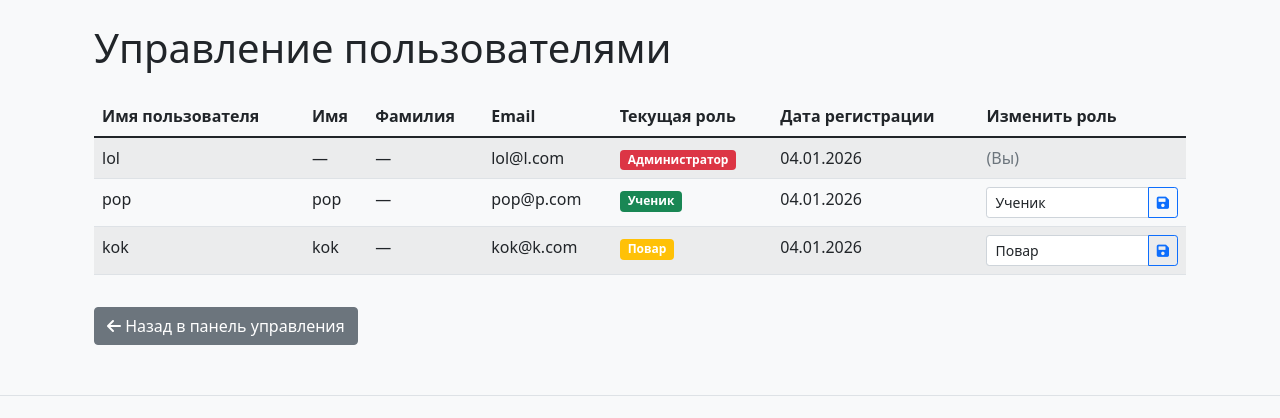
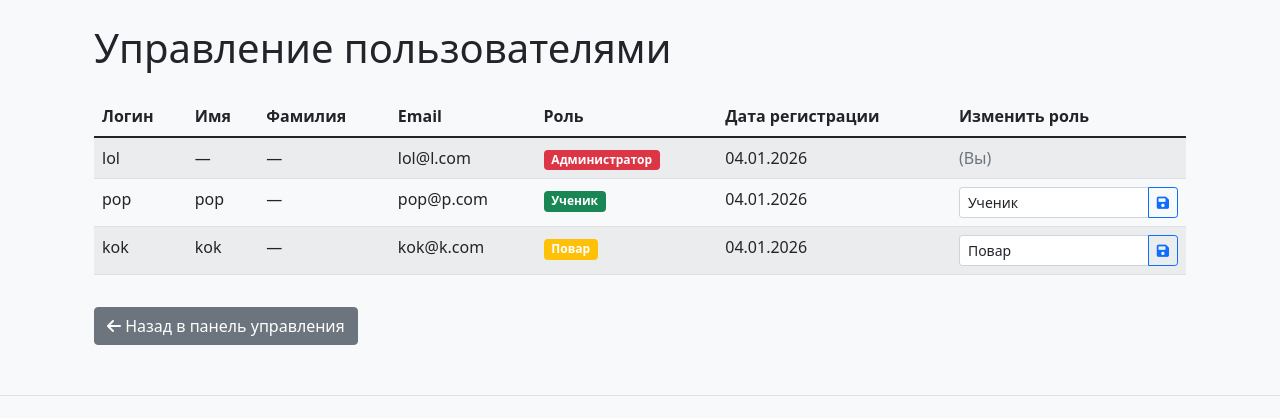
Before and after one commit to YarikAESC/Predprof2025-26, a Django app: page /manage/users/ in a window 1280 px wide. Shown: the part 76-494 px from the top of the page. Run offline with Django 4.2, Linux system fonts and the light colour scheme; a user stored in the database is signed in; data comes from the database, SQL or seed files in the repository.

Commit message:
Update manage_users.html

```diff
--- a/project/myproject/orders/templates/orders/manage_users.html
+++ b/project/myproject/orders/templates/orders/manage_users.html
@@ -4,6 +4,7 @@
 <div class="container">
     <h1 class="mb-4">Управление пользователями</h1>
 
+    <!-- Показываем сообщения -->
     {% if messages %}
     <div class="messages mb-3">
         {% for message in messages %}
@@ -12,15 +13,16 @@
     </div>
     {% endif %}
 
+    <!-- Таблица пользователей -->
     <div class="table-responsive">
         <table class="table table-striped">
             <thead>
                 <tr>
-                    <th>Имя пользователя</th>
+                    <th>Логин</th>
                     <th>Имя</th>
                     <th>Фамилия</th>
                     <th>Email</th>
-                    <th>Текущая роль</th>
+                    <th>Роль</th>
                     <th>Дата регистрации</th>
                     <th>Изменить роль</th>
                 </tr>
@@ -33,6 +35,7 @@
                     <td>{{ user.last_name|default:"—" }}</td>
                     <td>{{ user.email|default:"—" }}</td>
                     <td>
+                        <!-- Цветной бейдж для роли -->
                         <span class="badge
                             {% if user.role == 'admin' %}bg-danger
                             {% elif user.role == 'chef' %}bg-warning
@@ -42,6 +45,7 @@
                     </td>
                     <td>{{ user.date_joined|date:"d.m.Y" }}</td>
                     <td>
+                        <!-- Форма смены роли -->
                         {% if user.id != request.user.id %}
                         <form method="post" action="{% url 'change_user_role' user.id %}" class="d-inline">
                             {% csrf_token %}
@@ -57,11 +61,13 @@
                             </div>
                         </form>
                         {% else %}
+                        <!-- Текст для текущего пользователя -->
                         <span class="text-muted">(Вы)</span>
                         {% endif %}
                     </td>
                 </tr>
                 {% empty %}
+                <!-- Сообщение если нет пользователей -->
                 <tr>
                     <td colspan="7" class="text-center">Нет пользователей</td>
                 </tr>
@@ -70,6 +76,7 @@
         </table>
     </div>
 
+    <!-- Кнопка назад -->
     <div class="mt-3">
         <a href="{% url 'admin_dashboard' %}" class="btn btn-secondary">
             <i class="fas fa-arrow-left"></i> Назад в панель управления
```
